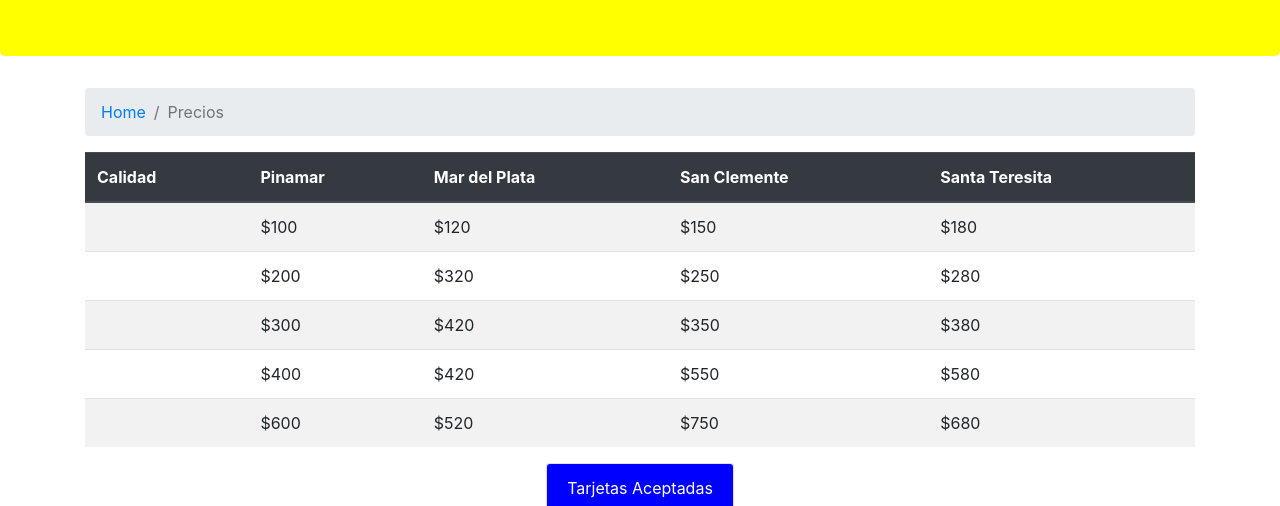
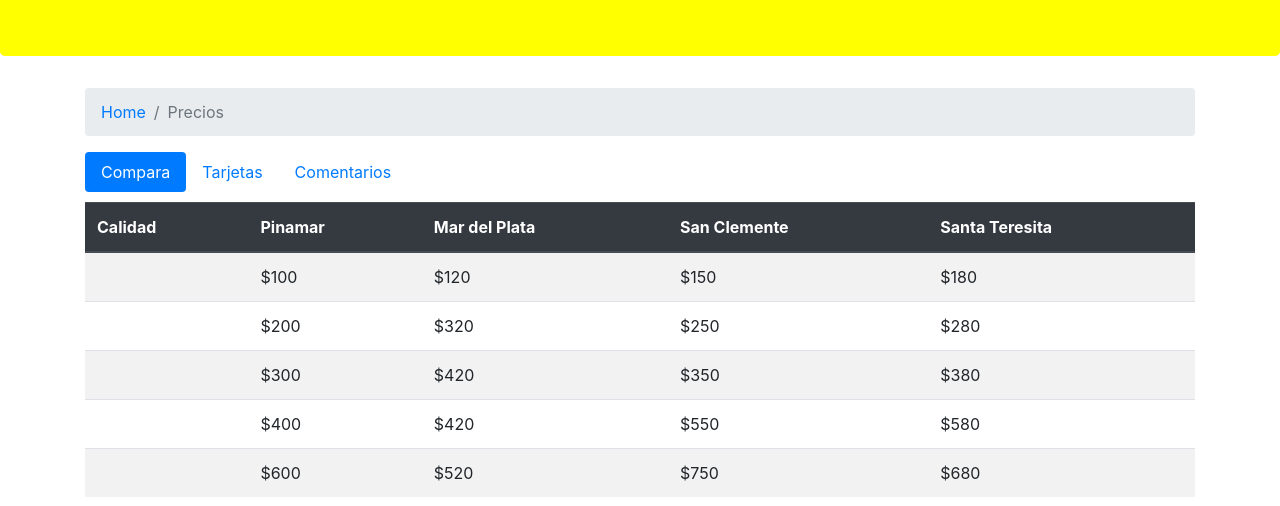
Before and after one commit to ivanortiz01/curso-bootstrap-4, a website: page precios.html in a window 1280 px wide. Shown: the part 178-684 px from the top of the page. Drawn offline with nearby package versions, Linux system fonts and the light colour scheme; a web font is replaced by a local one.

Commit message:
adicion pestañas

```diff
--- a/css/main.css
+++ b/css/main.css
@@ -28,3 +28,7 @@ footer {
 .hidden {
     display: none;
 }
+
+.tab-content {
+    padding-top: 10px;
+}
--- a/precios.html
+++ b/precios.html
@@ -46,7 +46,22 @@
             </ol>
         </nav>
 
-        <div class="table-responsive">
+        <ul class="nav nav-pills" id="myTab" tole="tablist">
+            <li class="nav-item">
+                <a class="nav-link active" id="compara-tab" data-toggle="pill" href="#compara" role="tab"
+                    aria-controls="compara" aria-slected="true">Compara</a>
+            </li>
+            <li class="nav-item">
+                <a class="nav-link" id="tarjetas-tab" data-toggle="pill" href="#tarjetas" role="tab"
+                    aria-controls="tarjetas" aria-slected="false">Tarjetas</a>
+            </li>
+            <li class="nav-item">
+                <a class="nav-link" id="comentarios-tab" data-toggle="pill" href="#comentarios" role="tab"
+                    aria-controls="comentarios" aria-slected="false">Comentarios</a>
+            </li>
+        </ul>
+        <div class="tab-content" id="myTabContent">
+            <div class="tab-pane fade show active" id="compara" tole="tabpanel" aaria-labelledby="compara-tab">
                 <table class="table table-striped">
                     <thead class="thead-dark">
                         <th>Calidad</th>
@@ -99,6 +114,7 @@
                 </table>
             </div>
 
+            <div class="tab-pane fade show" id="tarjetas" tole="tabpanel" aaria-labelledby="tarjetas-tab">
                 <div class="d-flex justify-content-center">
                     <div class="card">
                         <div class="card-header" style="background-color: blue; color: white;;">
@@ -109,6 +125,12 @@
                             <li class="list-group-item">Tarjeta VIP</li>
                             <li class="list-group-item">Tarjeta Black</li>
                         </ul>
+                    </div>
+                </div>
+            </div>
+
+            <div class="tab-pane fade show" id="comentarios" tole="tabpanel" aaria-labelledby="comentarios-tab">
+                Comentarios
             </div>
         </div>
     </div>
```
Lines whose indentation alone changed are shown as unchanged.
